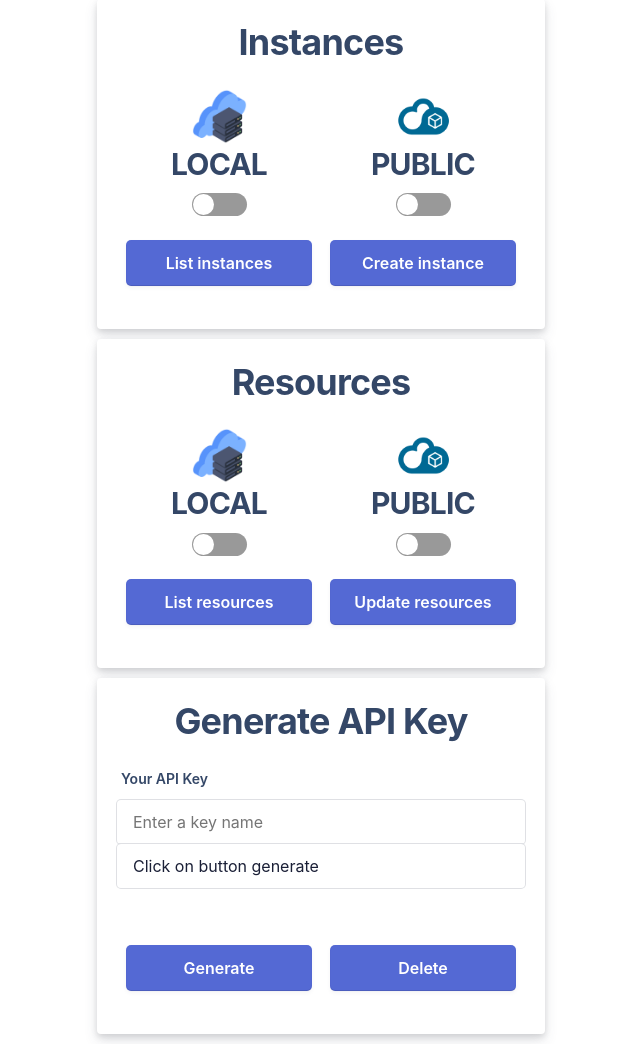
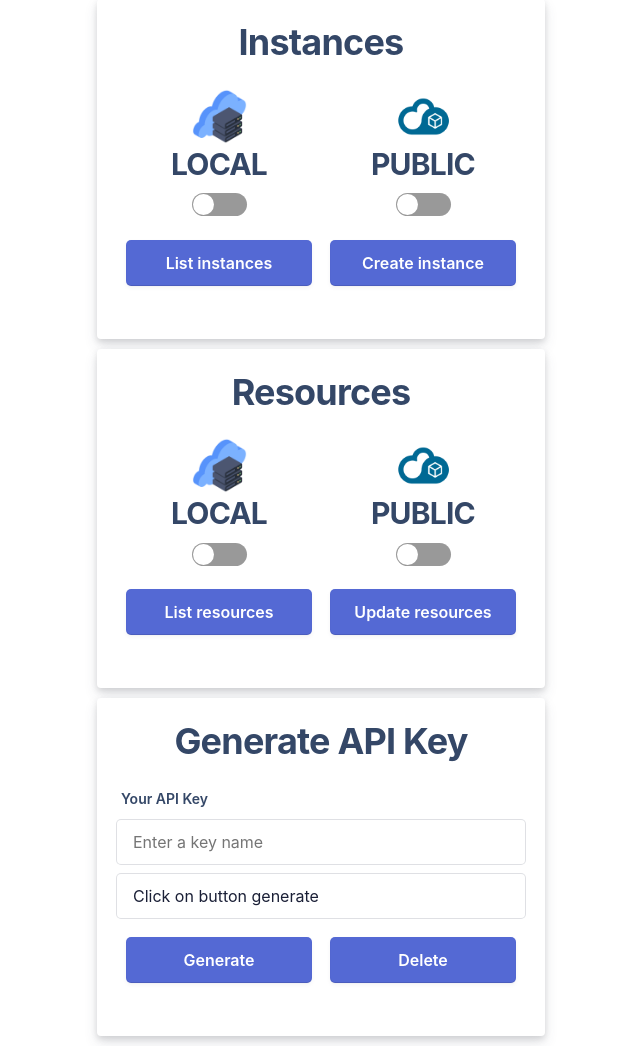
Before and after one commit to PAPAMICA/python-OpenStack-HybridCloud, a Flask app: page / in a window 1280 px wide. Shown: the part 165-1211 px from the top of the page, without its empty margins (319-959 px from the left). Run offline with Flask 2, Linux system fonts and the light colour scheme; some libraries are stand-ins or nearby versions.

Commit message:
Test HTML

```diff
--- a/static/css/styles.css
+++ b/static/css/styles.css
@@ -525,3 +525,7 @@ table {
 .ten {
   width: 20%;
 }
+
+.field input {
+  margin-bottom: 10px;
+}
--- a/templates/index.html
+++ b/templates/index.html
@@ -90,7 +90,7 @@
                       <span class="padding-bottom--15"><h2 class="center">Generate API Key</h2></span>
                       <form id="stripe-login" method="post">
                         <div class="row">
-                          <div class="field padding-bottom--24">
+                          <div class="field">
                             <label for="get-apikey">Your API Key</label>
                             {% if api_key %}
                               <input type="text" name="key_name" value="{{ key_name }}"/>
@@ -100,9 +100,6 @@
                               <input type="text" name="get-apikey" value="Click on button generate" readonly="readonly"/>
                             {% endif %}
                           </div>
-                          <div class="field padding-bottom--24">
-                        </div>
-
 
                     <div class="field padding-bottom--24 confirm-list row-2">
                       <input class="column-3-2" type="submit" name="get-apikey" value="Generate">
```
